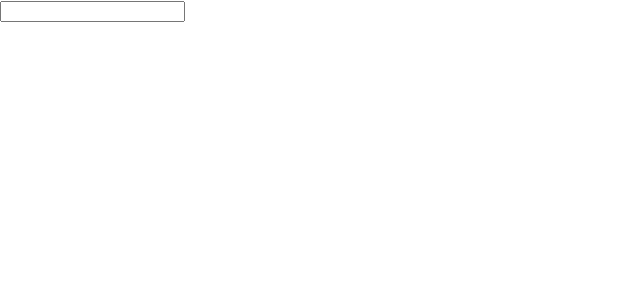
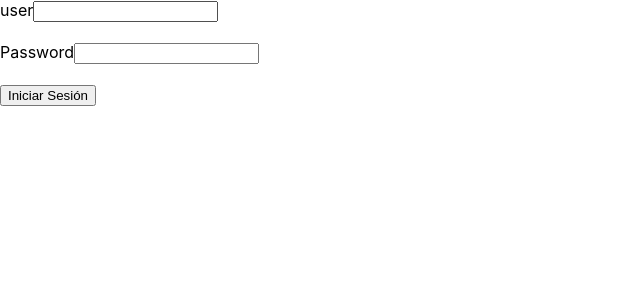
Before and after one commit to alanmartinc/GuiaReactJS, a React (Create React App) app in the folder login-app/: page / in a window 1280 px wide. Shown: the top 300 px of the page, without its empty margins (0-640 px from the left). Built offline with nearby package versions, Linux system fonts and the light colour scheme.

Commit message:
Renderizado condicional

```diff
--- a/login-app/src/App.js
+++ b/login-app/src/App.js
@@ -1,31 +1,38 @@
-import {useState, useEffect} from "react";
+import {useState} from "react";
 
 // Componente funcional
 const App = () => {
-  const [name, setName] = useState("");
+  const [user, setUser] = useState("");
+  const [password, setPassword] = useState("");
+  const [isLogged, setIsLogged] = useState(false);
 
-  // componentDidMount
-  useEffect(() => {
-    console.log("componentDidMount")
-
-    // componentWillUnmount
-    return () => {
-      console.log("componentWillUnmount")
-    }
-  }, []);
-
-  useEffect(() => {
-    console.log("name cambio")
-  }, [name]);
-
-  // componentDidUpdate
-  useEffect(() => {
-    console.log("componentDidUpdate")
-  });
+  const handleLoginClick = () => {
+    setIsLogged(true);
+  };
 
   return (
     <div>
-      <input value={name} onChange={({target: {value}}) => setName(value)} />
+      <label>
+        user
+        <input value={user} onChange={({target: {value}}) => setUser(value)} />
+      </label>
+
+      <br />
+      <br />
+
+      <label>
+        Password
+        <input value={password} onChange={({target: {value}}) => setPassword(value)} />
+      </label>
+
+      <br />
+      <br />
+
+      <button onClick={handleLoginClick}>
+        Iniciar Sesión
+      </button>
+
+      {isLogged && <h2>Logeado exitosamente!</h2>}
     </div>
   );
 }
```
